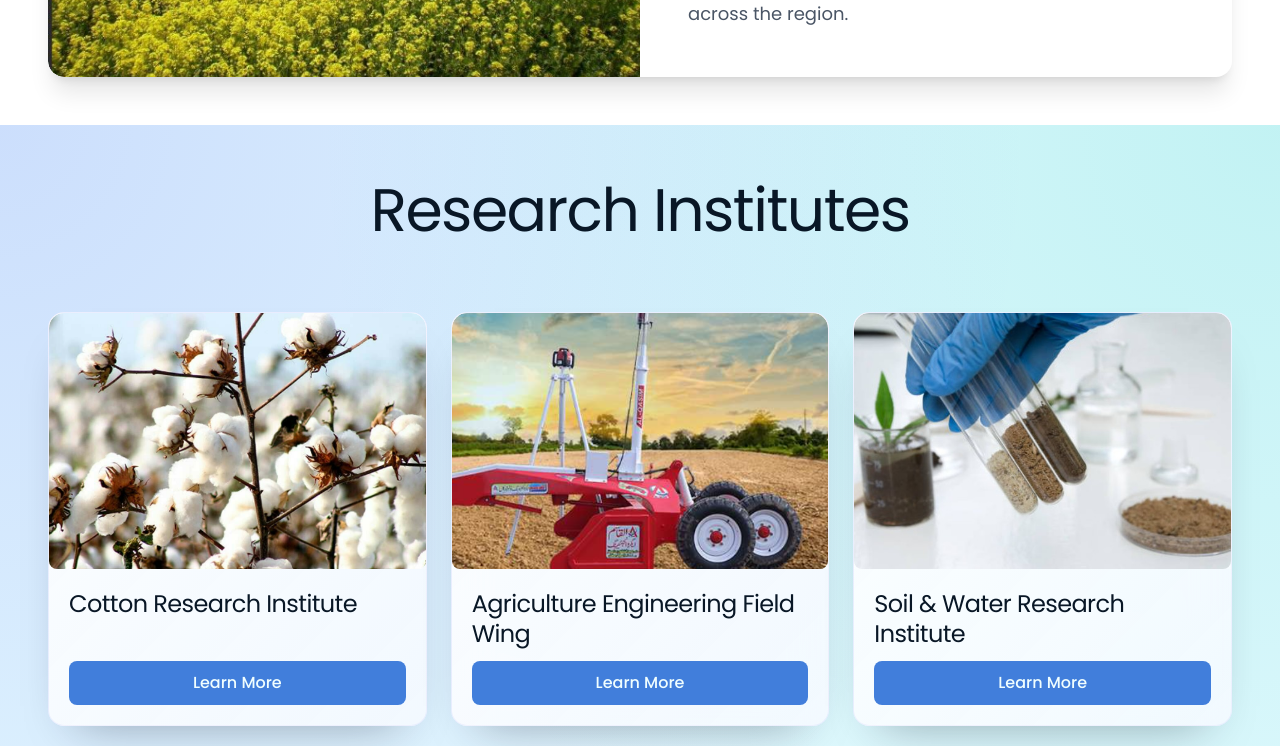
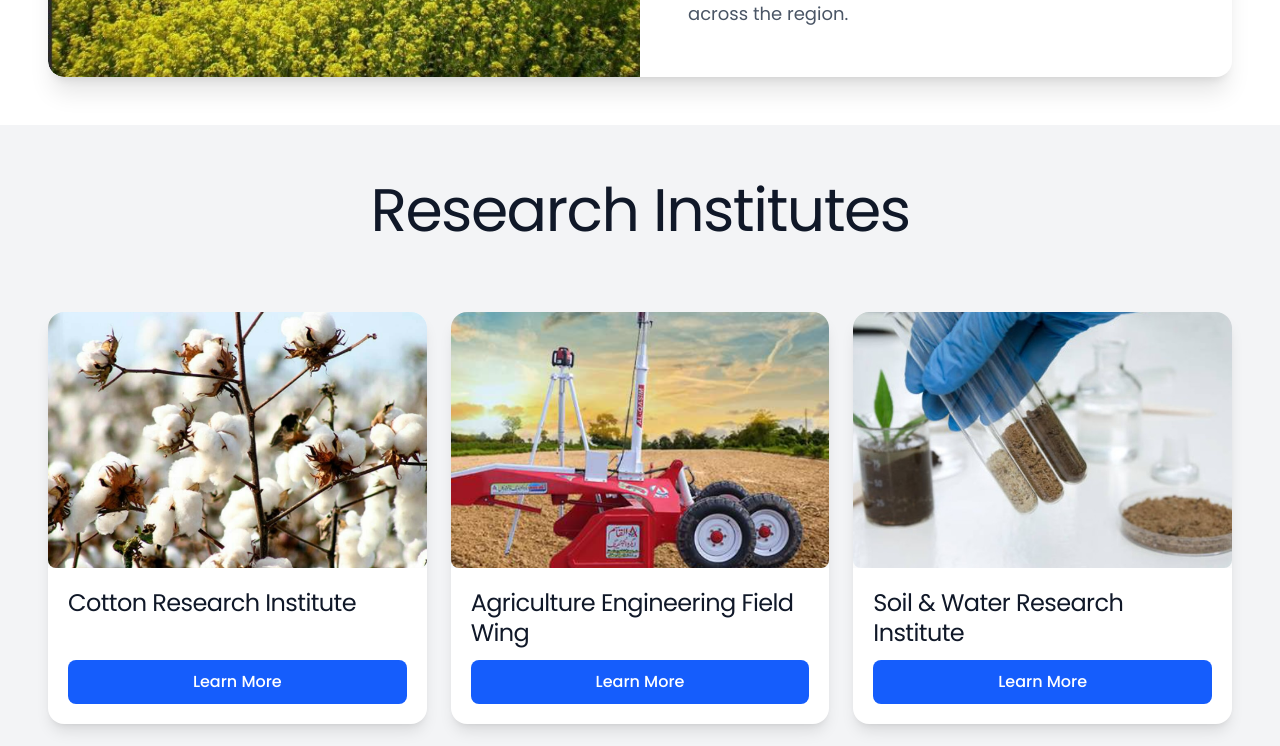
Before and after one commit to TahseenTariq/agri-complex, a Next.js app: page / in a window 1280 px wide. Shown: the part 960-1706 px from the top of the page. Built offline with nearby package versions, Linux system fonts and the light colour scheme.

Commit message:
style: simplify home styling and sync sub-header heights

```diff
--- a/app/cotton-institute/page.tsx
+++ b/app/cotton-institute/page.tsx
@@ -330,7 +330,7 @@ export default function CottonInstituteDashboard() {
   if (loading) {
     return (
       <div className="min-h-screen bg-app-surface">
-        <header className="bg-white shadow-lg rounded-b-xl sticky top-0 z-50 min-h-[3.5rem] sm:h-[1.3in]">
+        <header className="bg-white shadow-lg rounded-b-xl sticky top-0 z-50 min-h-[3.5rem] sm:min-h-[1.3in]">
           <div className="max-w-7xl mx-auto px-4 sm:px-6 md:px-8 lg:px-10 h-full">
             <div className="flex items-center gap-4 h-full">
               <div className="w-12 h-12 bg-gray-200 rounded-lg animate-pulse" />
@@ -360,7 +360,7 @@ export default function CottonInstituteDashboard() {
 
   return (
     <div className="min-h-screen bg-app-surface">
-      <header className="bg-white shadow-lg rounded-b-xl sticky top-0 z-50 min-h-[3.5rem] sm:h-[1.3in]">
+      <header className="bg-white shadow-lg rounded-b-xl sticky top-0 z-50 min-h-[3.5rem] sm:min-h-[1.3in]">
         <div className="max-w-7xl mx-auto px-4 sm:px-6 md:px-8 lg:px-10 h-full">
           <div className="flex items-center gap-4 h-full">
             <div className="relative w-12 h-12 sm:w-14 sm:h-14 md:w-16 md:h-16 flex-shrink-0 overflow-hidden rounded-lg border border-gray-200 shadow-sm">
--- a/app/mns-data/page.tsx
+++ b/app/mns-data/page.tsx
@@ -745,7 +745,7 @@ export default function MnsDataPage() {
   if (loading) {
     return (
       <div className="min-h-screen bg-app-surface">
-        <header className="bg-white shadow-lg rounded-b-xl sticky top-0 z-50 min-h-[3.5rem] sm:h-[1.3in]">
+        <header className="bg-white shadow-lg rounded-b-xl sticky top-0 z-50 min-h-[3.5rem] sm:min-h-[1.3in]">
           <div className="max-w-7xl mx-auto px-4 sm:px-6 md:px-8 lg:px-10 h-full">
             <div className="flex items-center justify-between h-full">
               <div className="flex items-center gap-3 sm:gap-4 md:gap-5 flex-shrink-0">
@@ -776,7 +776,7 @@ export default function MnsDataPage() {
   return (
     <div className="min-h-screen bg-app-surface">
       {/* Header Section */}
-      <header className="bg-white shadow-lg rounded-b-xl sticky top-0 z-50 min-h-[3.5rem] sm:h-[1.3in]">
+      <header className="bg-white shadow-lg rounded-b-xl sticky top-0 z-50 min-h-[3.5rem] sm:min-h-[1.3in]">
         <div className="max-w-7xl mx-auto px-4 sm:px-6 md:px-8 lg:px-10 h-full">
           <div className="flex items-center justify-between h-full">
             <div className="flex items-center gap-3 sm:gap-4 md:gap-5 flex-shrink-0">
--- a/app/page.tsx
+++ b/app/page.tsx
@@ -1,6 +1,6 @@
 export default function Home() {
   return (
-    <main className="min-h-[inheight] bg-app-surface">
+    <main className="min-h-[inheight] bg-gray-50">
       {/* Dashboard content will go here */}
     </main>
   );
--- a/main-page/FeatureData.tsx
+++ b/main-page/FeatureData.tsx
@@ -92,11 +92,11 @@ export default function FeatureData() {
   };
 
   return (
-    <div className="w-full bg-app-surface pt-0 pb-8 sm:pb-12 px-4 sm:px-6 lg:px-12">
+    <div className="w-full bg-gray-100 pt-0 pb-8 sm:pb-12 px-4 sm:px-6 lg:px-12">
       <div className="max-w-7xl mx-auto">
         {/* Heading Section */}
         <div className="text-center mb-8 sm:mb-10 md:mb-12 lg:mb-16 pt-8 sm:pt-12">
-          <h2 className="text-2xl sm:text-3xl md:text-4xl lg:text-5xl xl:text-6xl font-normal text-foreground leading-tight tracking-tight px-4">
+          <h2 className="text-2xl sm:text-3xl md:text-4xl lg:text-5xl xl:text-6xl font-normal text-gray-900 leading-tight tracking-tight px-4">
             Research Institutes
           </h2>
         </div>
@@ -106,11 +106,11 @@ export default function FeatureData() {
           {cottons.map((cotton) => (
             <div
               key={cotton.id}
-              className="w-full max-w-sm panel-card rounded-2xl overflow-hidden hover:shadow-2xl transition-all duration-300 transform hover:-translate-y-2 group flex flex-col"
+              className="w-full max-w-sm bg-white rounded-2xl shadow-lg overflow-hidden hover:shadow-2xl transition-all duration-300 transform hover:-translate-y-2 group flex flex-col"
             >
               {/* Institute Image */}
               <div
-                className="relative w-full h-44 sm:h-52 md:h-60 lg:h-64 bg-white/10 backdrop-blur-sm overflow-hidden"
+                className="relative w-full h-44 sm:h-52 md:h-60 lg:h-64 bg-gray-50 overflow-hidden"
               >
                 <Image
                   src={cotton.image}
@@ -135,7 +135,7 @@ export default function FeatureData() {
               {/* Card Content */}
               <div className="p-3 sm:p-4 lg:p-5 flex flex-col flex-grow">
                 {/* Institute Name */}
-                <h3 className="text-base sm:text-lg md:text-xl lg:text-2xl font-normal text-foreground leading-tight tracking-tight mb-3">
+                <h3 className="text-base sm:text-lg md:text-xl lg:text-2xl font-normal text-gray-900 leading-tight tracking-tight mb-3">
                   {cotton.name}
                 </h3>
 
@@ -146,7 +146,7 @@ export default function FeatureData() {
                     e.stopPropagation();
                     handleCardClick(cotton.id, cotton.name);
                   }}
-                  className="btn-primary mt-auto w-full font-medium py-2 sm:py-2.5 px-4 rounded-lg transition-all duration-300 transform hover:scale-105 focus:outline-none text-sm sm:text-base"
+                  className="mt-auto w-full bg-blue-600 hover:bg-blue-700 text-white font-medium py-2 sm:py-2.5 px-4 rounded-lg transition-all duration-300 transform hover:scale-105 focus:outline-none focus:ring-2 focus:ring-blue-500 focus:ring-offset-2 text-sm sm:text-base"
                 >
                   Learn More
                 </button>
```
